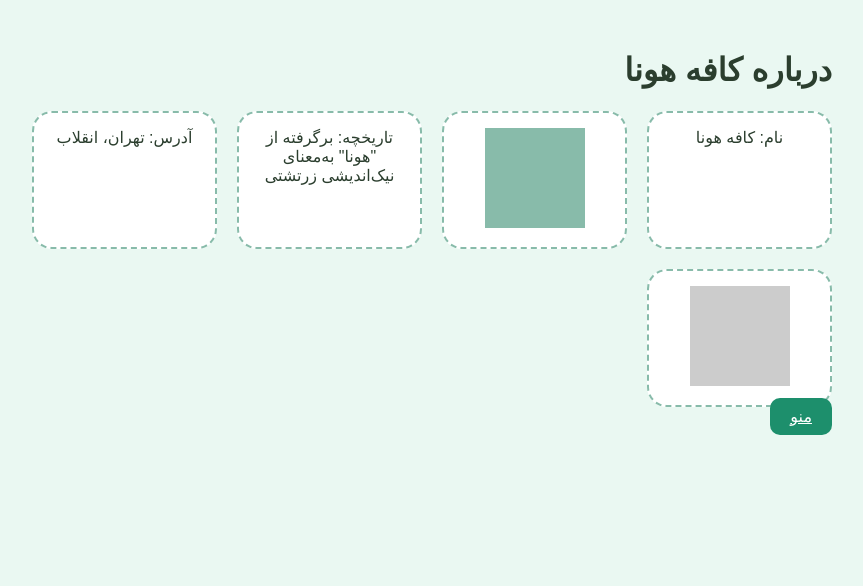
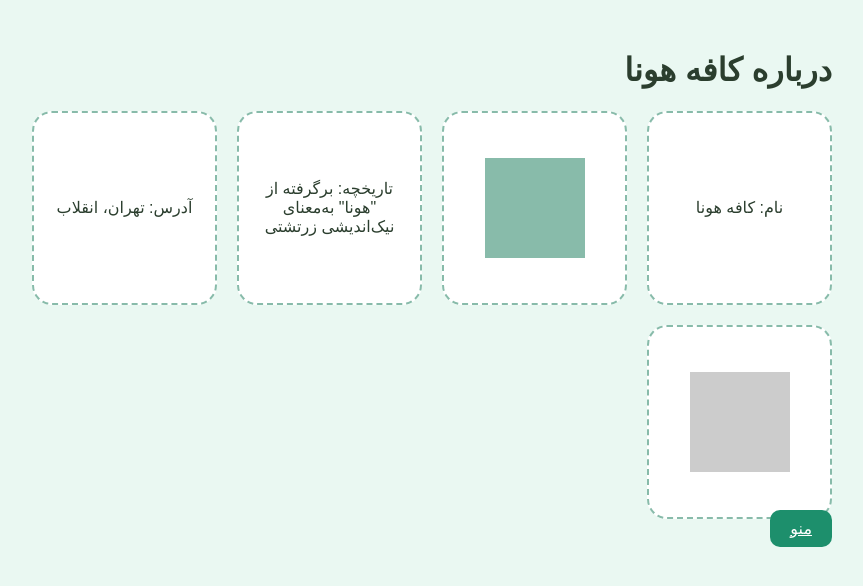
Before and after one commit to mobinkaseban/Hona, a plain HTML site: page about.html in a window 1280 px wide. Shown: the whole page, without its empty margins (208-1071 px from the left). Drawn offline with Linux system fonts and the light colour scheme; files whose address does not match are found by name.

Commit message:
Add files via upload

```diff
--- a/script.js
+++ b/script.js
@@ -15,9 +15,7 @@ function loadCart() {
   });
   total.innerText = "جمع کل: " + sum.toLocaleString() + " تومان";
 }
-function printInvoice() {
-  window.print();
-}
+function printInvoice() { window.print(); }
 function sendToWhatsApp() {
   let msg = "سفارش:
 ", total = 0;
--- a/style.css
+++ b/style.css
@@ -19,6 +19,11 @@ body {
   padding: 15px;
   text-align: center;
   transition: 0.3s;
+  display: flex;
+  flex-direction: column;
+  align-items: center;
+  justify-content: center;
+  min-height: 160px;
 }
 .card:hover, .menu-item:hover {
   box-shadow: 0 4px 8px rgba(0,0,0,0.1);
```
